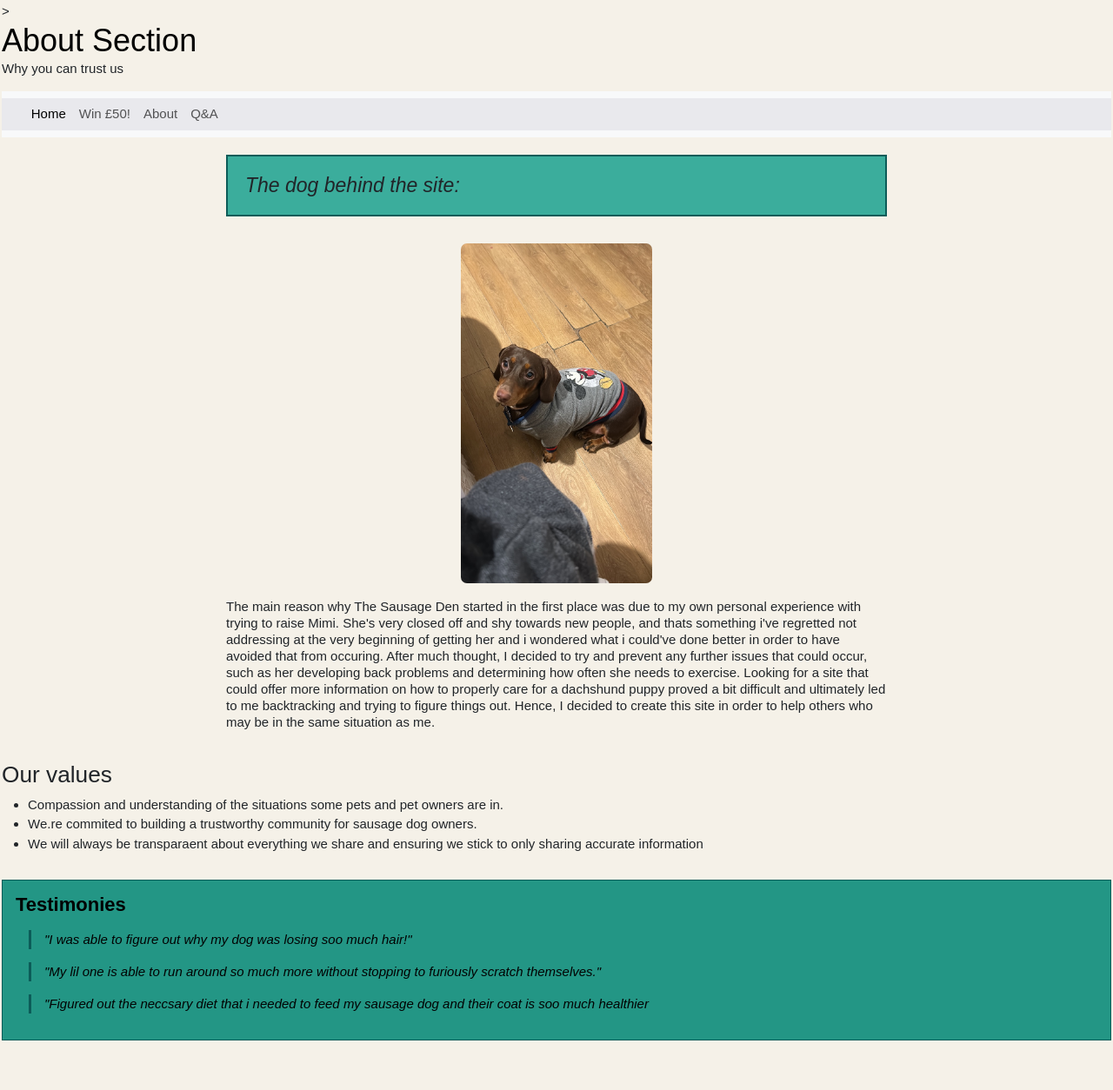
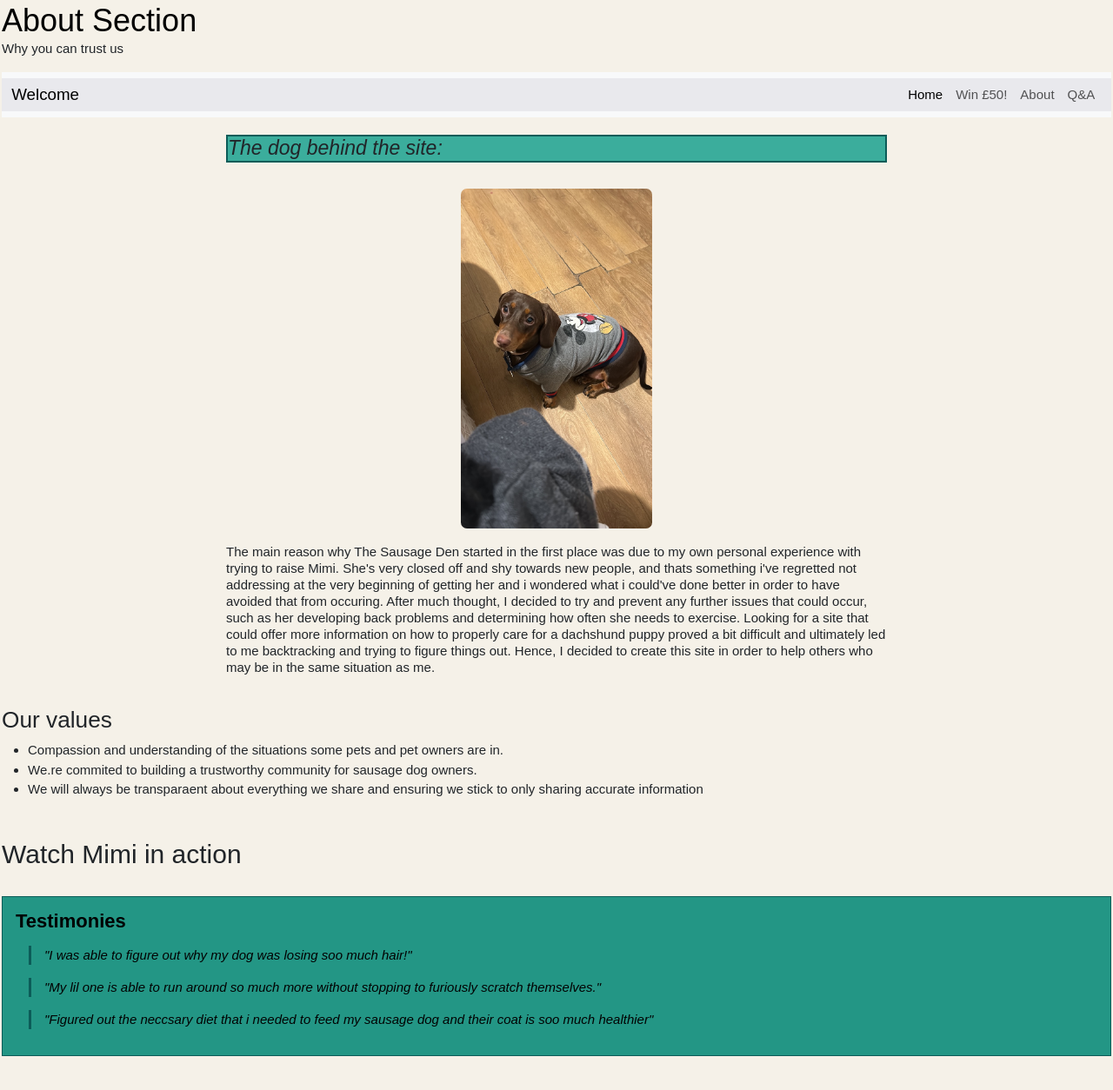
Before and after one commit to Blank55-cell/milestoneproject1, a plain HTML site: page docs/about.html in a window 1280 px wide. Shown: the whole page at 87% size. Before the commit the page ends 1227 px from the top, so only its background shows below. Drawn offline with nearby package versions, Linux system fonts and the light colour scheme.

Commit message:
Fixed navbar bug as it was shifting to the right and was too close its now on the correct side and angled correctly also included a couple of fixes and started to include a video will finish soon

```diff
--- a/docs/about.html
+++ b/docs/about.html
@@ -5,7 +5,8 @@
     <meta name="viewport" content="width=device-width, initial-scale=1.0">
     <title>Document</title>
       <link href="https://cdn.jsdelivr.net/npm/bootstrap@5.3.8/dist/css/bootstrap.min.css" rel="stylesheet" integrity="sha384-sRIl4kxILFvY47J16cr9ZwB07vP4J8+LH7qKQnuqkuIAvNWLzeN8tE5YBujZqJLB" crossorigin="anonymous">
-       <link rel="stylesheet" href="assets/css/mystyle.css">>
+       <link rel="stylesheet" href="assets/css/mystyle.css">
+       <!-- Typo: removed a extra >> in the link href -->
 
 </head>
 <body>
@@ -17,18 +18,24 @@
 
 <nav class="navbar navbar-expand-lg bg-body-tertiary">
   <div class="container-fluid">
-    <a class="navbar-brand" href="milestone-project1.html"></a>
-    <div class="navbar-collapse" id="navbarNav">
+    <a class="navbar-brand" href="index.html">Welcome</a>
+    <!-- Fixed: navbar was missing the navbar collapse class -->
+     <!-- Got rid of the navbar collapse as it uses javascript -->
+
       <ul class="navbar-nav">
         <li class="nav-item">
-          <a class="nav-link active" aria-current="page" href="milestone-project1.html">Home</a>
+          <!--Fixed: corrected the navbar link -->
+          <a class="nav-link active" aria-current="page" href="index.html">Home</a>
         </li>
+
         <li class="nav-item">
           <a class="nav-link" href="formss.html">Win £50!</a>
         </li>
+
         <li class="nav-item">
           <a class="nav-link" href="about.html">About</a>
         </li>
+
         <li class="nav-item">
           <a class="nav-link" href="q&a.html">Q&A</a>
         </li>
@@ -39,12 +46,13 @@
 
 
 <section class="about-section">
-  <h2 class="about-section">The dog behind the site: </h2>
+  <!-- Duplicate class removed -->
+  <h2>The dog behind the site: </h2>
 <br>
 
 <div>
-
-  <img src="../assets/images/Mimi.jpeg" alt="Picture of Mimi a minature dachshund" class="mimi-pic">
+   <!-- Fixed: image link for mimi.jpeg was previously Mimi.jpeg corrected it to avoid github clashes. -->
+  <img src="assets/images/mimi.jpeg" alt="Picture of Mimi a minature dachshund" class="mimi-pic">
 
 </div>
 
@@ -80,6 +88,16 @@
 
 
 
+<section class="video-section my-5">
+  <h2>Watch Mimi in action</h2>
+  <div class="ratio ratio 16">
+
+    <iframe src></iframe>
+
+
+  </div>
+
+
 
 
 
@@ -90,7 +108,7 @@
   <div>
     <blockquote>"I was able to figure out why my dog was losing soo much hair!"</blockquote>
     <blockquote>"My lil one is able to run around so much more without stopping to furiously scratch themselves."</blockquote>
-    <blockquote>"Figured out the neccsary diet that i needed to feed my sausage dog and their coat is soo much healthier</blockquote>
+    <blockquote>"Figured out the neccsary diet that i needed to feed my sausage dog and their coat is soo much healthier"</blockquote>
   </div>
 </section>
 
```
